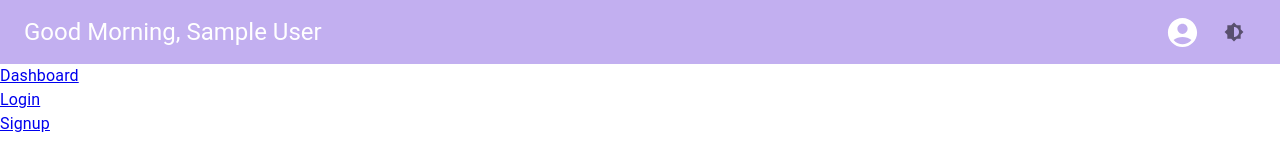
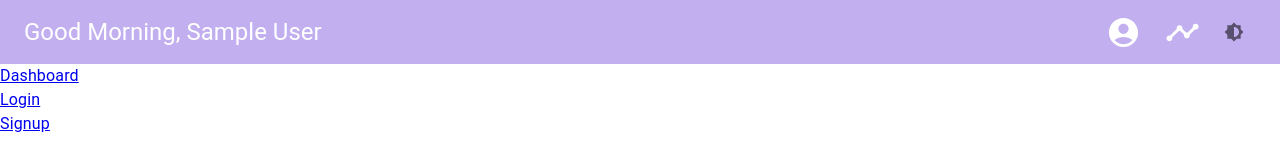
Before and after one commit to CareCrate/PantryPilot, a Next.js app in the folder carecrate/: page / in a window 1280 px wide. Shown: the top 160 px of the page. Built offline with nearby package versions, Linux system fonts and the light colour scheme; no server answers; sample sign-in values are in the browser's storage.

Commit message:
Feature! Implement "Reports" button to Navbar when logged in.

```diff
--- a/carecrate/src/components/navbar.tsx
+++ b/carecrate/src/components/navbar.tsx
@@ -2,6 +2,7 @@ import { useTheme } from '@mui/material/styles';
 import { AppBar, Box, Toolbar, Typography, IconButton, Menu, MenuItem, FormControlLabel, Stack, Switch } from "@mui/material";
 import AccountCircle from '@mui/icons-material/AccountCircle';
 import Brightness6Icon from '@mui/icons-material/Brightness6';
+import TimelineIcon from '@mui/icons-material/Timeline';
 import { ChangeEvent, useState } from "react";
 import { GetServerSideProps } from 'next';
 import { useSession, getSession, GetSessionParams, signOut } from 'next-auth/react';
@@ -37,9 +38,14 @@ export default function Navbar({ toggleMode }: NavbarProps) {
                 <Box component='div'>
                     <Stack direction='row' sx={{ alignItems: 'center' }}>
                         {session && (
-                            <IconButton size='large' disableRipple disableFocusRipple disableTouchRipple onClick={handleMenu}>
-                                <AccountCircle fontSize='large' sx={{ color: '#FFF' }}/>
-                            </IconButton>
+                            <>
+                                <IconButton size='large' disableRipple disableFocusRipple disableTouchRipple onClick={handleMenu}>
+                                    <AccountCircle fontSize='large' sx={{ color: '#FFF' }}/>
+                                </IconButton>
+                                <IconButton size='large' disableRipple disableFocusRipple disableTouchRipple>
+                                    <TimelineIcon fontSize='large' sx={{ color: '#FFF' }}/>
+                                </IconButton>
+                            </>
                         )}
                         <IconButton size='large' onClick={toggleMode}>
                             <Brightness6Icon fontSize='small' />
```
